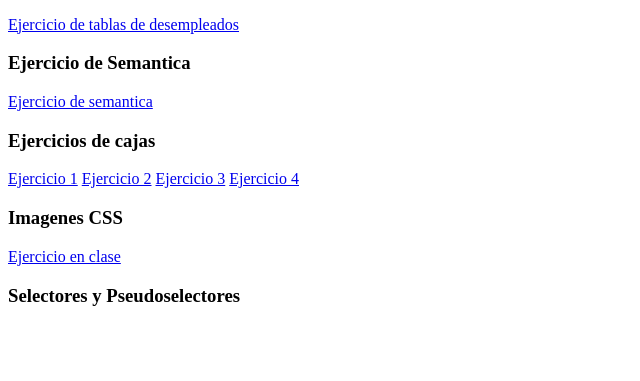
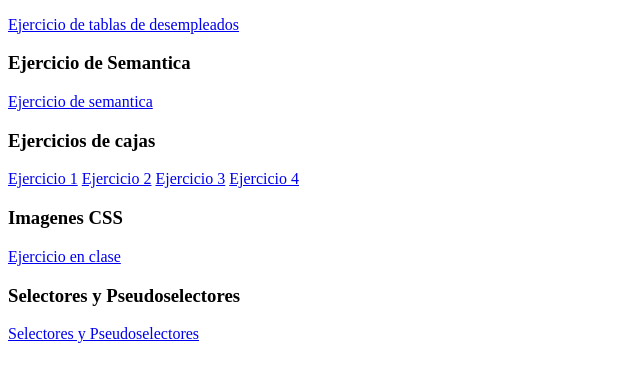
Before and after one commit to yuliethCor08/campus2, a plain HTML site: page index.html in a window 1280 px wide. Shown: the part 105-486 px from the top of the page, without its empty margins (0-640 px from the left). Drawn offline with Linux system fonts and the light colour scheme.

Commit message:
ejercicio en clase de selectores

```diff
--- a/index.html
+++ b/index.html
@@ -23,6 +23,6 @@
     <a href="../campus2/clase1/estilos/ejImg.html">Ejercicio en clase</a>
 
     <h3>Selectores y Pseudoselectores</h3>
-    <a href="../campus2/clase1/estilos/selectoresPseudo.html"></a>
+    <a href="../campus2/clase1/estilos/selectoresPseudo.html">Selectores y Pseudoselectores</a>
 </body>
 </html>
```
